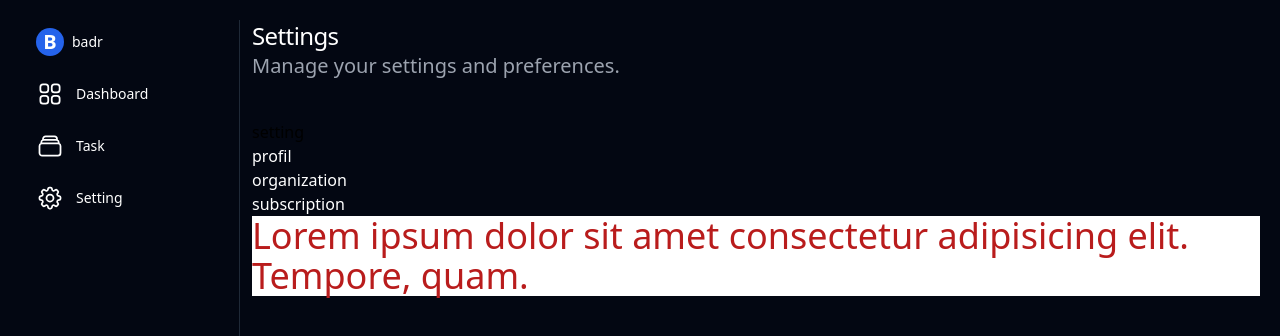
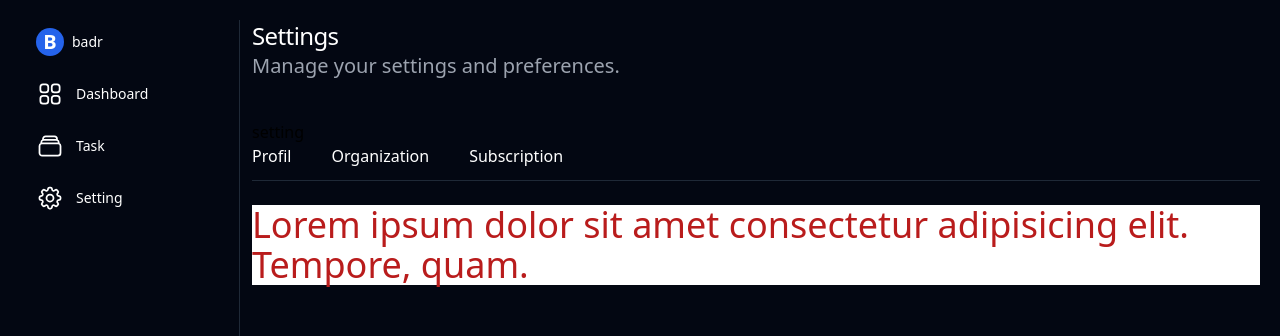
Before and after one commit to elghanbibadr/makerkit1, a React (Vite) app: page /dashboard/settings/profil in a window 1280 px wide. Shown: the top 336 px of the page. Built offline with nearby package versions, Linux system fonts and the light colour scheme.

Commit message:
created a ul list to navigate bewteen oages on the settings pages

```diff
--- a/src/pages/settings/SettingLayout.jsx
+++ b/src/pages/settings/SettingLayout.jsx
@@ -4,12 +4,16 @@ const SettingLayout = () => {
   return (
     <div>
       <h1>setting</h1>
-      <ul className="text-white">
-        <li>
+      <ul className="text-white flex w-full justify-between md:flex-auto md:justify-normal mb-6 border-accent1 border-b-[1px] pb-3   items-center gap-x-10">
+        <li className="text-[1rem] capitalize font-medium">
           <Link to="profil">profil</Link>
         </li>
-        <li>organization</li>
-        <li>subscription</li>
+        <li className="text-[1rem] capitalize font-medium">
+          <Link to="organization">organization</Link>
+        </li>
+        <li className="text-[1rem] capitalize font-medium">
+          <Link to="subscription">subscription</Link>
+        </li>
       </ul>
       <Outlet />
     </div>
```
